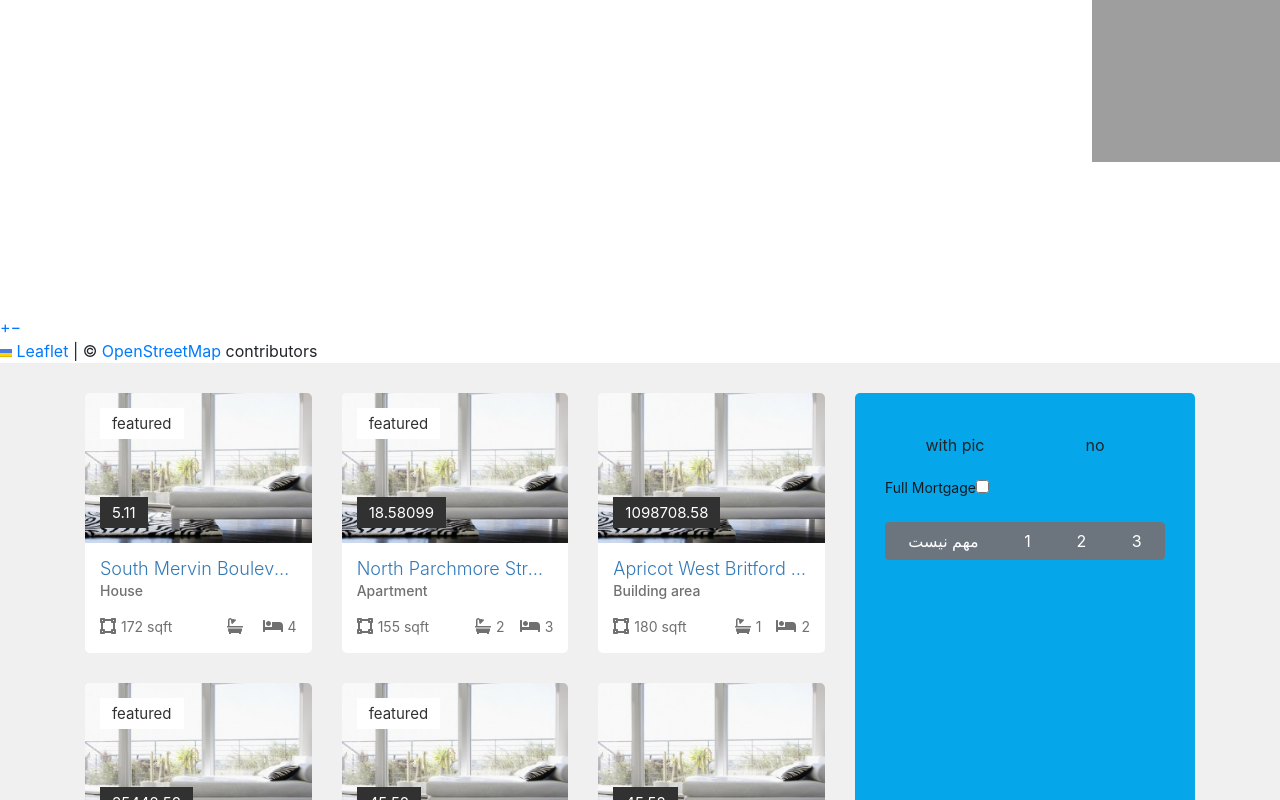
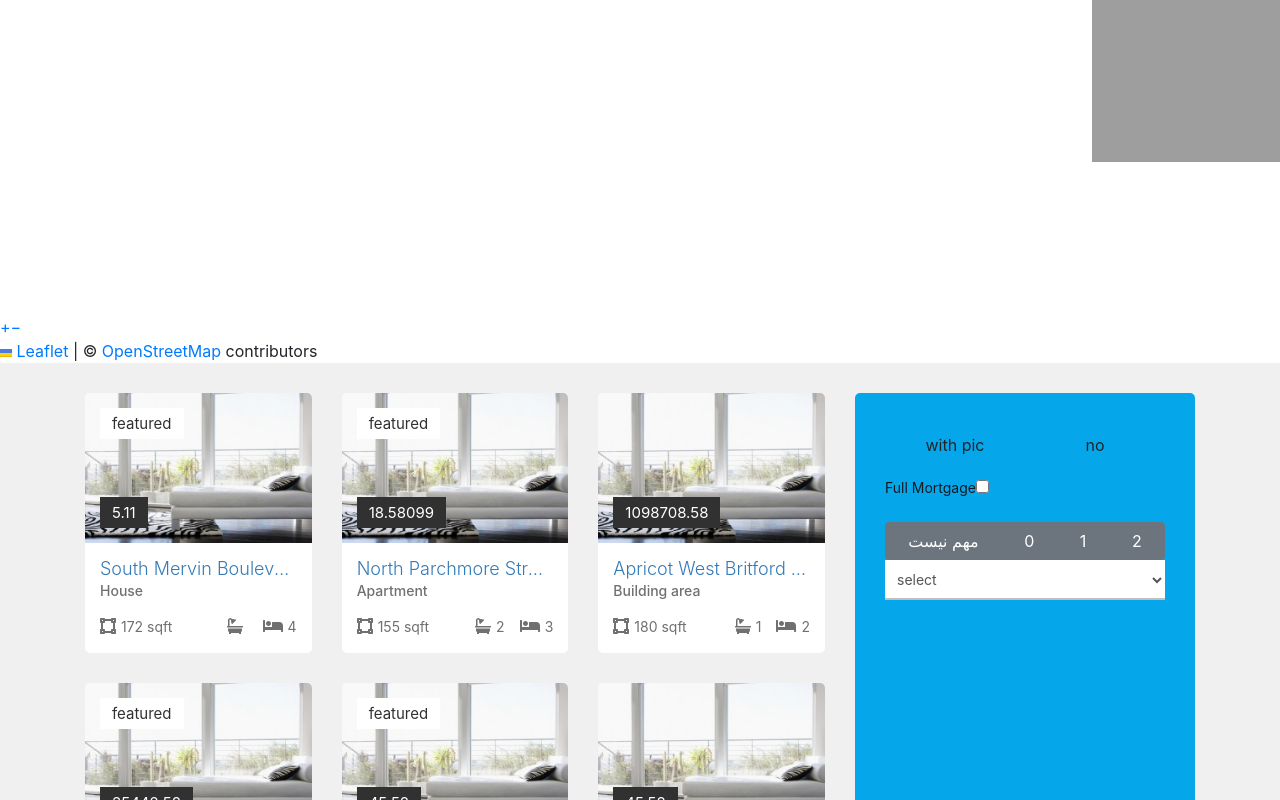
Before and after one commit to tinahomayouni/panda, a React (Create React App) app: page / in a window 1280 px wide. Shown: the part 374-1174 px from the top of the page. Built offline with nearby package versions, Linux system fonts and the light colour scheme; grey boxes are pictures that could not be loaded.

Commit message:
add Min Mortgage

```diff
--- a/src/component/UIKit/Option/Option.js
+++ b/src/component/UIKit/Option/Option.js
@@ -1,17 +1,17 @@
 import React from 'react'
 import styled from 'styled-components'
-import { Text } from '../index';
 
 
 export const StyledOption = styled.option`
 color: #121921;
 `
+Option.defaultProps = {
+  value: ''
+}
 
 function Option(props) {
   return (
-    <StyledOption>
-      {props.children}
-    </StyledOption>
+    <StyledOption {...props} />
   )
 }
 
--- a/src/component/UIKit/SelectBox/SelectBox.js
+++ b/src/component/UIKit/SelectBox/SelectBox.js
@@ -38,7 +38,7 @@ select::-ms-expand {
 
 export default function SelectBox(props) {
   return (
-    <StyledSelectBox>
+    <StyledSelectBox onChange={(e) => props.onChange(e.target.value)}>
       {
         props.label ?
           <Label>
@@ -46,10 +46,9 @@ export default function SelectBox(props) {
           </Label>
           : null
       }
-      <select>
-        <option value="none" selected disabled>select</option>
-        <Option></Option>
-      </select>
+      <option value={undefined} selected disabled>select</option>
+
+      {props.children}
       <span class="icon_arrow"></span>
     </StyledSelectBox>
   )
--- a/src/component/UIKit/index.js
+++ b/src/component/UIKit/index.js
@@ -4,6 +4,8 @@ import Text from './Text/Text';
 import Checkbox from './Checkbox/Checkbox';
 import Switch from "./Switch/Switch";
 import SelectBox from "./SelectBox/SelectBox";
+import Option from "./Option/Option";
+
 
 export {
   Label,
@@ -11,5 +13,6 @@ export {
   Checkbox,
   Text,
   Switch,
-  SelectBox
+  SelectBox,
+  Option
 };
--- a/src/component/sidebar/sidebar.js
+++ b/src/component/sidebar/sidebar.js
@@ -1,7 +1,7 @@
 import React, { useState, useEffect } from 'react'
 import { useSelector, useDispatch } from 'react-redux';
 import { filterAddress } from '../../redux/addressFilters/action';
-import { Input, Checkbox, Switch } from '../UIKit';
+import { Input, Checkbox, Switch, SelectBox, Option } from '../UIKit';
 import { ButtonGroup, Button } from 'react-bootstrap'
 import { Col } from 'react-bootstrap';
 import "./sidebar.scss"
@@ -13,7 +13,8 @@ function Sidebar() {
 
   const [withImageOnly, setWithImageOnly] = useState(false)
   const [fullMortgage, setFullMortgage] = useState(false)
-  const [room, setroom] = useState(undefined)
+  const [minMortgate, setMinMortgate] = useState(undefined)
+  const [room, setRoom] = useState(undefined)
 
 
   console.log(hasFilter, 'hasImages');
@@ -21,18 +22,20 @@ function Sidebar() {
   const dispatch = useDispatch()
   useEffect(() => {
     if (!!hasFilter) {
-      dispatch(filterAddress({ fullMortgage, room }))
+      dispatch(filterAddress({ fullMortgage, room, minMortgate }))
       console.log({ fullMortgage }, 'full')
-      console.log({ fullMortgage }, 'room')
+      console.log(room, 'room')
+
+      console.log(hasFilter, 'hasFilter')
     }
-  }, [fullMortgage, room])
+  }, [fullMortgage, room, minMortgate])
 
   const items = []
   for (let i = 0; i < 3; i++) {
-    items.push(<Button key={i} variant="secondary" value={i}>{i + 1}</Button>)
+    items.push(<Button key={i} variant="secondary" value={i}>{i}</Button>)
   }
 
-  console.log(withImageOnly)
+  console.log(minMortgate)
   return (
     <Col xs={4}>
       <aside>
@@ -43,10 +46,14 @@ function Sidebar() {
             label="Full Mortgage"
             onChange={setFullMortgage}
           />
-          <ButtonGroup aria-label="Basic example" onClick={(e) => console.log(e.target.value)}>
+          <ButtonGroup aria-label="Basic example" onClick={(e) => setRoom(e.target.value)}>
             <Button variant="secondary" value="undefined">مهم نیست</Button>
             {items}
           </ButtonGroup>
+          <SelectBox onChange={setMinMortgate}>
+            <Option value="alpha">alpha</Option>
+            <Option value="beta">abeta</Option>
+          </SelectBox>
         </form>
       </aside>
     </Col>
```
